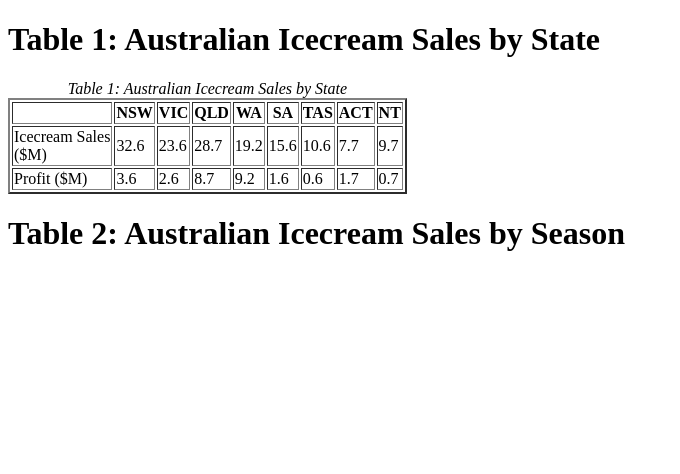
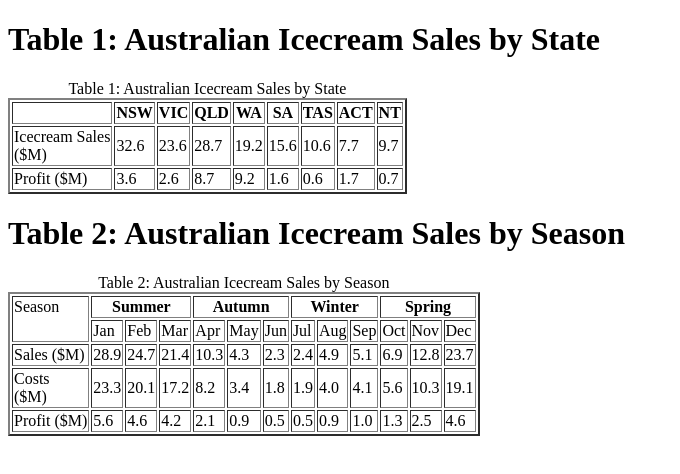
Before and after one commit to CFG113/SIT120-2.2P, a website: page public_html/index.html in a window 1280 px wide. Shown: the whole page, without its empty margins (0-680 px from the left). Drawn offline with Linux system fonts and the light colour scheme.

Commit message:
fixed and finsihed

```diff
--- a/public_html/index.html
+++ b/public_html/index.html
@@ -9,7 +9,7 @@
 
     <table border="2">
       <caption>
-        <em>Table 1: Australian Icecream Sales by State</em>
+        Table 1: Australian Icecream Sales by State
       </caption>
       <tr>
         <th></th>
@@ -47,5 +47,76 @@
     </table>
 
     <h1>Table 2: Australian Icecream Sales by Season</h1>
+    <table border="2">
+      <caption>
+        Table 2: Australian Icecream Sales by Season
+      </caption>
+      <tr>
+        <td rowspan="2" valign="top">Season</td>
+        <th colspan="3"><strong>Summer</strong></th>
+        <th colspan="3"><strong>Autumn</strong></th>
+        <th colspan="3"><strong>Winter</strong></th>
+        <th colspan="3"><strong>Spring</strong></th>
+      </tr>
+      <tr>
+        <td>Jan</td>
+        <td>Feb</td>
+        <td>Mar</td>
+        <td>Apr</td>
+        <td>May</td>
+        <td>Jun</td>
+        <td>Jul</td>
+        <td>Aug</td>
+        <td>Sep</td>
+        <td>Oct</td>
+        <td>Nov</td>
+        <td>Dec</td>
+      </tr>
+      <tr>
+        <td>Sales ($M)</td>
+        <td>28.9</td>
+        <td>24.7</td>
+        <td>21.4</td>
+        <td>10.3</td>
+        <td>4.3</td>
+        <td>2.3</td>
+        <td>2.4</td>
+        <td>4.9</td>
+        <td>5.1</td>
+        <td>6.9</td>
+        <td>12.8</td>
+        <td>23.7</td>
+      </tr>
+      <tr>
+        <td>Costs<br />($M)</td>
+        <td>23.3</td>
+        <td>20.1</td>
+        <td>17.2</td>
+        <td>8.2</td>
+        <td>3.4</td>
+        <td>1.8</td>
+        <td>1.9</td>
+        <td>4.0</td>
+        <td>4.1</td>
+        <td>5.6</td>
+        <td>10.3</td>
+        <td>19.1</td>
+      </tr>
+      <tr>
+        <td>Profit ($M)</td>
+        <td>5.6</td>
+        <td>4.6</td>
+        <td>4.2</td>
+        <td>2.1</td>
+        <td>0.9</td>
+        <td>0.5</td>
+        <td>0.5</td>
+        <td>0.9</td>
+        <td>1.0</td>
+        <td>1.3</td>
+        <td>2.5</td>
+        <td>4.6</td>
+      </tr>
+    </table>
   </body>
 </html>
```
